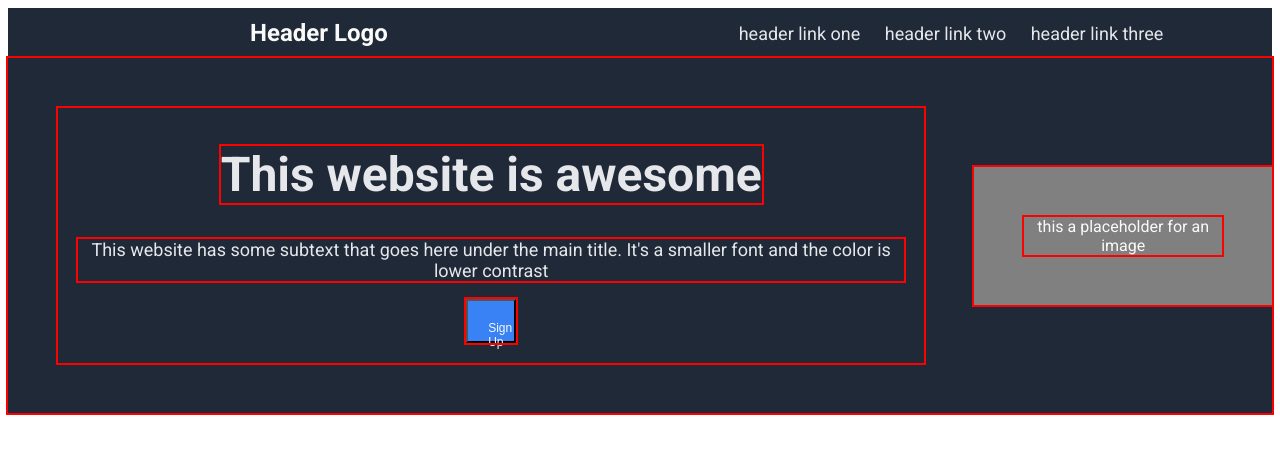
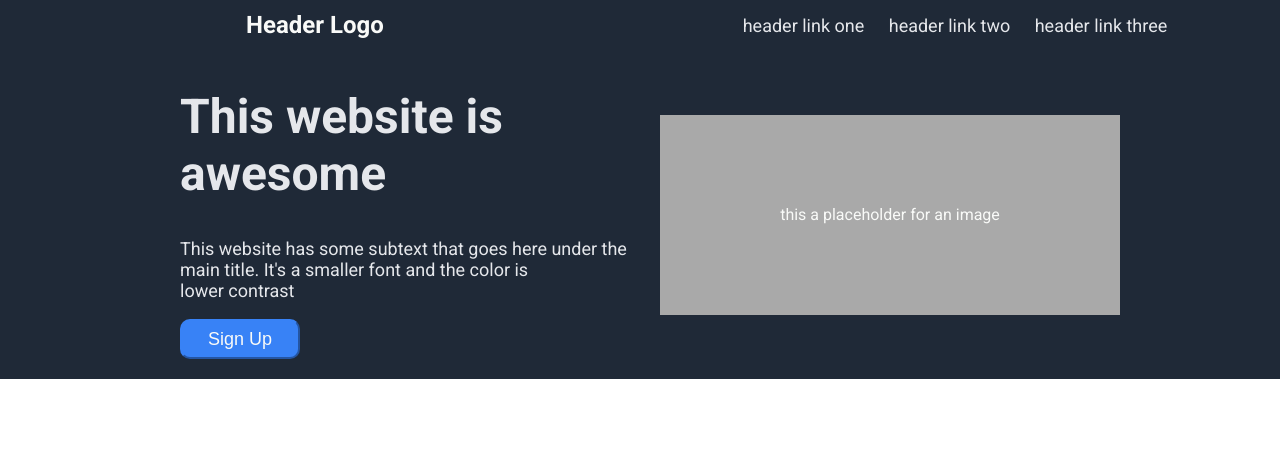
Before and after one commit to baileym12/landing-page, a plain HTML site: page index.html in a window 1280 px wide. Drawn offline with Linux system fonts and the light colour scheme.

Commit message:
Finished top portion

```diff
--- a/index.html
+++ b/index.html
@@ -21,10 +21,10 @@
     <div class = "body">
         <div class = "top">
             <div class = "left">
-                <p><strong>This website is awesome</strong></p>
+                <p><strong>This website is <br> awesome</strong></p>
                 <p>
-                    This website has some subtext that goes here under
-                    the main title. It's a smaller font and the color is
+                    This website has some subtext that goes here under the <br>
+                    main title. It's a smaller font and the color is <br>
                     lower contrast
                 </p>
                 <button>Sign Up</button>
--- a/styles.css
+++ b/styles.css
@@ -1,5 +1,6 @@
 body {
     font-family: 'Roboto', sans-serif;
+    margin: 0;
 }
 
 .header{
@@ -18,16 +19,17 @@ body {
 .header .text{
     font-size: 24px;
     color: #F9FAF8;
+    width: 50%;
 }
 
 .header .links{
     font-size: 18px;
+    color: #e5e7eb;
+    width: 50%;
     margin: 10px;
-    color: #e5e7eb;
 }
 
 .top{
-    outline: solid 2px red;
     background: #1F2937;
     display: flex;
     color: #F9FAF8;
@@ -36,19 +38,18 @@ body {
 }
 
 .top *{
-    text-align: center;
-    outline: solid 2px red;
+    text-align: left;
 
 }
 
 .top .left{
-    outline: solid 2px red;
     display: flex;
     flex-direction: column;
-    margin: 50px;
     padding: 20px;
     justify-content: center;
-    align-items: center;
+    align-items: left;
+    width: 50%;
+    margin-left: 12.5%;
 }
 
 .top .left strong{
@@ -62,20 +63,28 @@ body {
 }
 
 .top .left button{
-    font-size: 12px;
+    border-radius: 10px;
+    border-color: #3882f6;
+    font-size: 18px;
     color: #F9FAF8;
-    padding: 20px;
     background-color: #3882f6;
     color: #F9FAF8;
     text-align: center;
-    width: 50px;
-    height: 20px;
+    width: 120px;
+    height: 40px;
 }
 
 .top .right{
-    outline: solid 2px red;
-    padding: 50px;
+    width: 50%;
     display: flex;
-    background: grey;
+    background: darkgray;
     flex-direction: column;
+    align-items: center;
+    justify-content: center;
+    margin-right: 12.5%;
+    height: 200px;
 }
+
+.top .right div{
+    text-align: center;
+}
```
